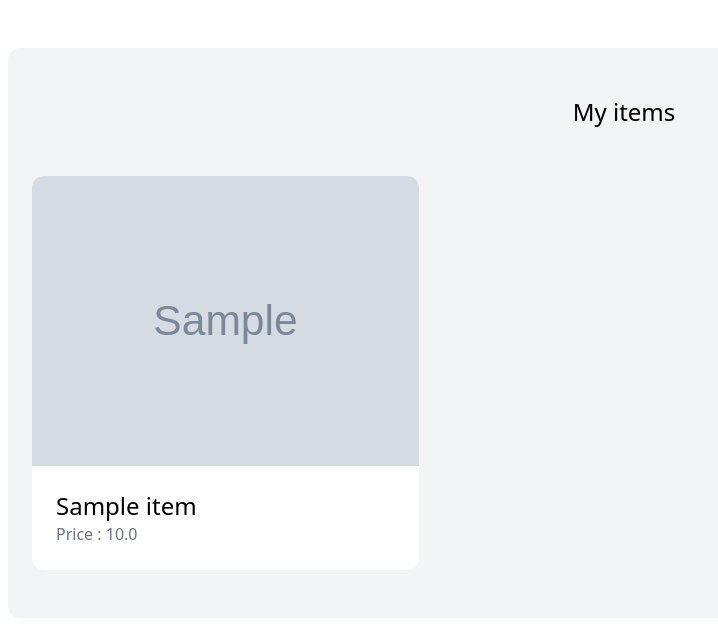
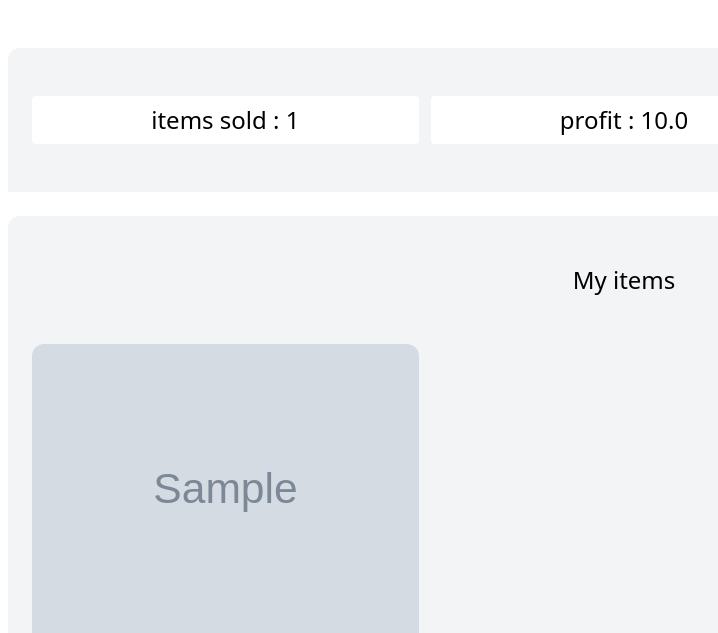
Before and after one commit to loading04/biko, a Django app: page /dashboard/ in a window 1280 px wide. Shown: the part 77-710 px from the top of the page, without its empty margins (16-734 px from the left). Run offline with Django 4.2, Linux system fonts and the light colour scheme; a user stored in the database is signed in; tables that the repository leaves empty hold one stand-in row (values such as "Sample post"); grey boxes marked "Sample" are stand-in pictures; some libraries are stand-ins or nearby versions.

Commit message:
add items sold || profit

```diff
--- a/dashboard/templates/dashboard/index.html
+++ b/dashboard/templates/dashboard/index.html
@@ -5,6 +5,20 @@ Dashboard
 {% endblock %}
 
 {% block content %}
+
+<div class="mt-6 px-6 py-12 bg-gray-100 rounded-t-xl grid grid-cols-3 gap-3">
+    <div class=" py-2  bg-white rounded">
+    <h2 class=" text-2xl text-center ">
+        items sold : {{items_sold}}
+    </h2>
+    </div>
+
+    <div class=" py-2  bg-white rounded">
+        <h2 class=" text-2xl text-center ">
+            profit : {{profit}}
+        </h2>
+        </div>
+</div>
  <div class="mt-6 px-6 py-12 bg-gray-100 rounded-xl">
     <h2 class="mb-12 text-2xl text-center">
         My items
--- a/dashboard/views.py
+++ b/dashboard/views.py
@@ -1,6 +1,7 @@
 from django.shortcuts import render,get_object_or_404
 from item.models import Item
 from django.contrib.auth.decorators import login_required
+from django.db.models import Q
 # Create your views here.
 
 
@@ -8,7 +9,16 @@ from django.contrib.auth.decorators import login_required
 @login_required
 def index(request):
     items = Item.objects.filter(created_by=request.user )
+    items_sold = Item.objects.filter(Q(created_by=request.user) & Q(is_sold=True) )
+    items_sold_count = items_sold.count()
+
+
+    profit = 0
+    for item in items_sold:
+        profit += item.price
 
     return render(request,'dashboard/index.html',{
-        'items':items
+        'items':items,
+        'items_sold':items_sold_count,
+        'profit':profit,
     })
--- a/item/templates/item/detail.html
+++ b/item/templates/item/detail.html
@@ -26,8 +26,11 @@
             <div class="mt-6 p-6 bg-white rounded-xl">
                  <p>This is your item </p>
                  <a href="{% url 'item:edit' item.id %}" class="inline-block mt-6 px-6 py-3 text-lg font-semibold bg-teal-500 text-white rounded-xl">Edit</a>
+                 <a href="{% url 'item:delete'  item.id %}" class="inline-block mt-6 px-6 py-3 text-lg font-semibold bg-red-500 text-white rounded-xl">Delete</a>
+                 {% if item.is_sold == True%}
+                    <p class="inline-block mt-6 px-6 py-3 text-lg font-semibold bg-red-500 text-white rounded-xl"> this item is sold </p>
 
-                 <a href="{% url 'item:delete'  item.id %}" class="inline-block mt-6 px-6 py-3 text-lg font-semibold bg-red-500 text-white rounded-xl">Delete</a>
+                 {%endif%}
             </div>
         {% else%}
         <a href="{% url 'conversation:new' item.id %}" class="inline-block mt-6 px-6 py-3 text-lg font-semibold bg-teal-500 text-white rounded-xl hover:bg-teal-700">Contact seller</a>
```
Also changed, not shown: media/items_images/Mens_Corporate_Shirt_Long_Sleeve_Float_Navy-875x1000_PS9flxH.jpg (added).
